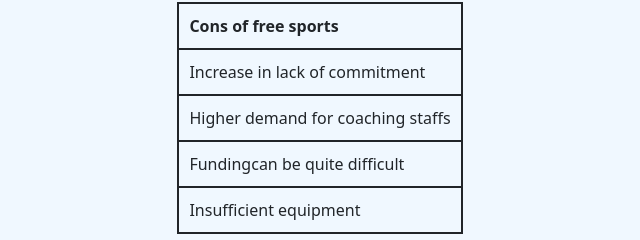
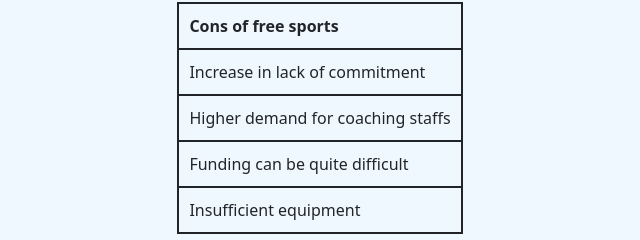
Before and after one commit to jonalo1110/Jonasblog.io, a plain HTML site: page index.html in a window 1280 px wide. Shown: the part 2522-2762 px from the top of the page, 308-948 px from the left. Drawn offline with nearby package versions, Linux system fonts and the light colour scheme.

Commit message:
Add files via upload

```diff
--- a/index.html
+++ b/index.html
@@ -142,7 +142,7 @@
                 <td>Higher demand for coaching staffs</td>
             </tr>
             <tr>
-                <td>Fundingcan be quite difficult</td>
+                <td>Funding can be quite difficult</td>
             </tr>
             <tr>
                 <td>Insufficient equipment</td>
```
